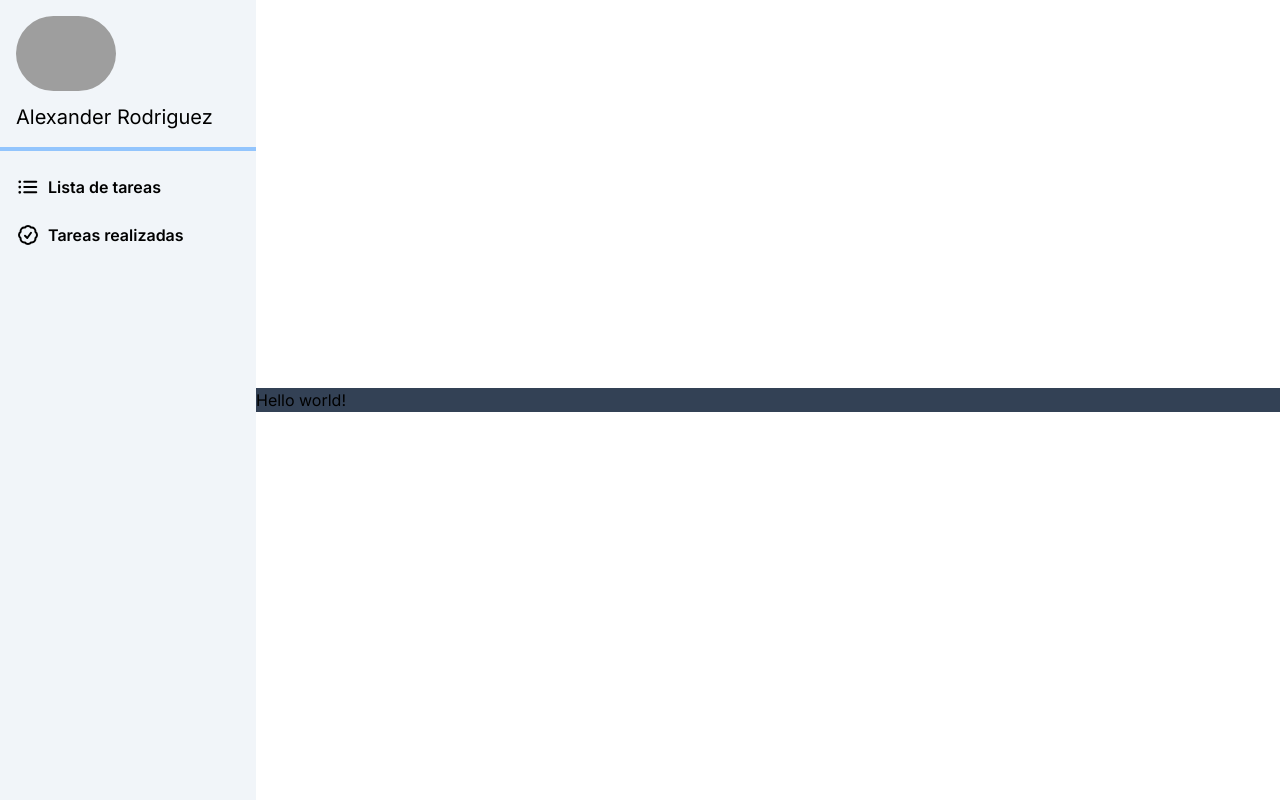
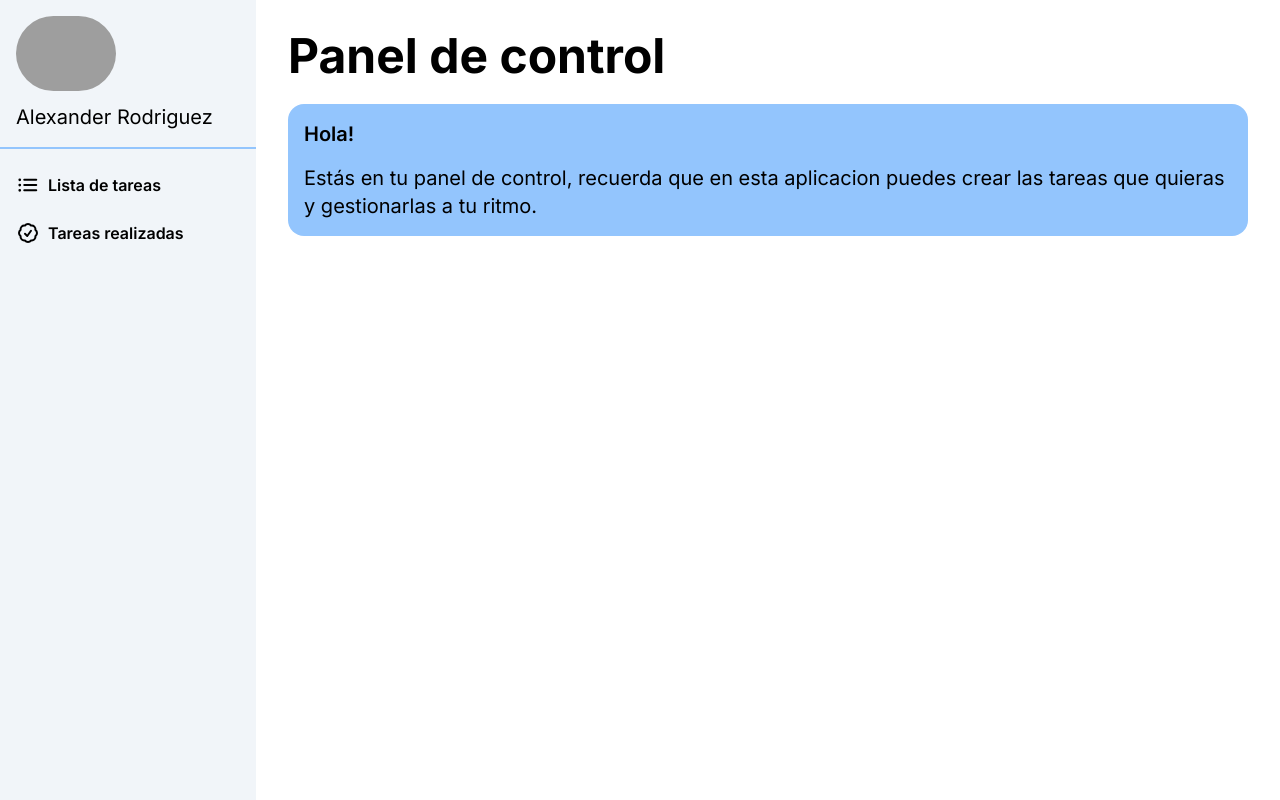
Before and after one commit to AXrodriguezQ/To-do-Nextjs, a Next.js app: page / in a window 1280 px wide. Built offline with nearby package versions, Linux system fonts and the light colour scheme; grey boxes are pictures that could not be loaded.

Commit message:
atomic design of main section

```diff
--- a/src/app/layout.tsx
+++ b/src/app/layout.tsx
@@ -1,8 +1,6 @@
 import type { Metadata } from "next";
 import { Inter } from "next/font/google";
 import "./globals.css";
-import Image from "next/image";
-import Link from "next/link";
 import Sidebar from "@/components/Templates/Sidebar";
 
 const inter = Inter({ subsets: ["latin"] });
@@ -19,9 +17,9 @@ export default function RootLayout({
 }>) {
   return (
     <html lang="en">
-      <body className={`${inter.className} flex justify-center items-center w-full`}>
+      <body className={`${inter.className} flex justify-center items-start w-full`}>
         <Sidebar />
-        <div className="w-4/5 bg-slate-700">
+        <div className="w-4/5">
           {children}
         </div>
       </body>
--- a/src/app/page.tsx
+++ b/src/app/page.tsx
@@ -1,7 +1,8 @@
+import MainSectionOrganism from "@/components/Organisms/MainSection/MainSectionOrganism"
 
 const page = () => {
   return (
-    <div>Hello world!</div>
+    <MainSectionOrganism />
   )
 }
 
--- /dev/null
+++ b/src/components/Atoms/MainSection/CaptionAtom.tsx
@@ -0,0 +1,9 @@
+import React from 'react'
+
+const CaptionAtom = () => {
+  return (
+    <h4 className="font-semibold">Hola!</h4>
+  )
+}
+
+export default CaptionAtom
--- /dev/null
+++ b/src/components/Atoms/MainSection/TextInfoAtom.tsx
@@ -0,0 +1,9 @@
+import React from 'react'
+
+const TextInfoAtom = () => {
+  return (
+    <p>Estás en tu panel de control, recuerda que en esta aplicacion puedes crear las tareas que quieras y gestionarlas a tu ritmo.</p>
+  )
+}
+
+export default TextInfoAtom
--- /dev/null
+++ b/src/components/Atoms/MainSection/TitleAtom.tsx
@@ -0,0 +1,9 @@
+import React from 'react'
+
+const TitleAtom = () => {
+  return (
+    <h3 className="font-bold text-5xl">Panel de control</h3>
+  )
+}
+
+export default TitleAtom
--- /dev/null
+++ b/src/components/Molecules/MainSection/SectionInfoMolecule.tsx
@@ -0,0 +1,14 @@
+import CaptionAtom from '@/components/Atoms/MainSection/CaptionAtom'
+import TextInfoAtom from '@/components/Atoms/MainSection/TextInfoAtom'
+import React from 'react'
+
+const SectionInfoMolecule = () => {
+  return (
+    <div className="w-auto rounded-2xl bg-blue-300 p-4 text-xl flex flex-col gap-4">
+        <CaptionAtom />
+        <TextInfoAtom />
+    </div>
+  )
+}
+
+export default SectionInfoMolecule
--- a/src/components/Molecules/SectionSidebarProfile/ProfileMainMolecules.tsx
+++ b/src/components/Molecules/SectionSidebarProfile/ProfileMainMolecules.tsx
@@ -4,7 +4,7 @@ import TitleNameAtom from '../../Atoms/SectionSidebarProfile/TitleNameAtom'
 
 const ProfileMainMolecules = ( { textName = "", linkImage = "" } ) => {
   return (
-    <div className="w-full p-4 flex flex-col justify-center items-start border-b-4 border-blue-300">
+    <div className="w-full p-4 flex flex-col justify-center items-start border-b-2 border-blue-300">
       <ImageAtom link={linkImage} />
       <TitleNameAtom text={textName} />
     </div>
--- /dev/null
+++ b/src/components/Organisms/MainSection/MainSectionOrganism.tsx
@@ -0,0 +1,14 @@
+import TitleAtom from '@/components/Atoms/MainSection/TitleAtom'
+import SectionInfoMolecule from '@/components/Molecules/MainSection/SectionInfoMolecule'
+import React from 'react'
+
+const MainSectionOrganism = () => {
+  return (
+    <section className="w-full flex justify-center items-start flex-col gap-6 p-8">
+        <TitleAtom />
+        <SectionInfoMolecule />
+    </section>
+  )
+}
+
+export default MainSectionOrganism
```
